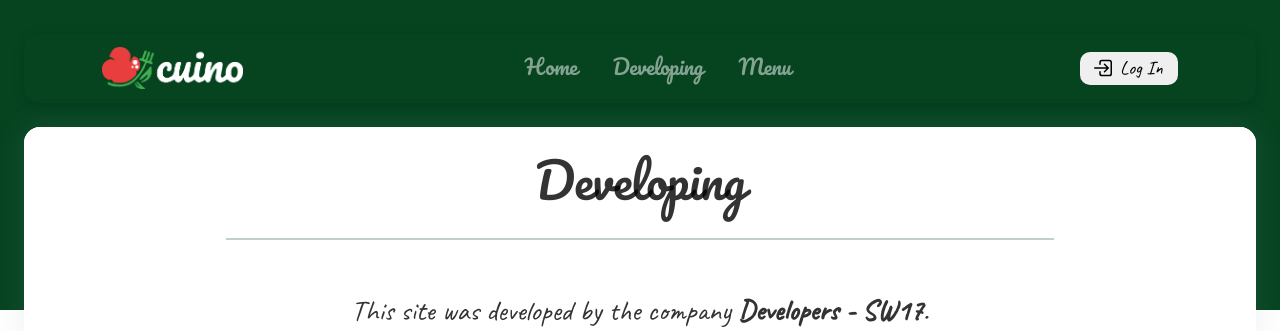
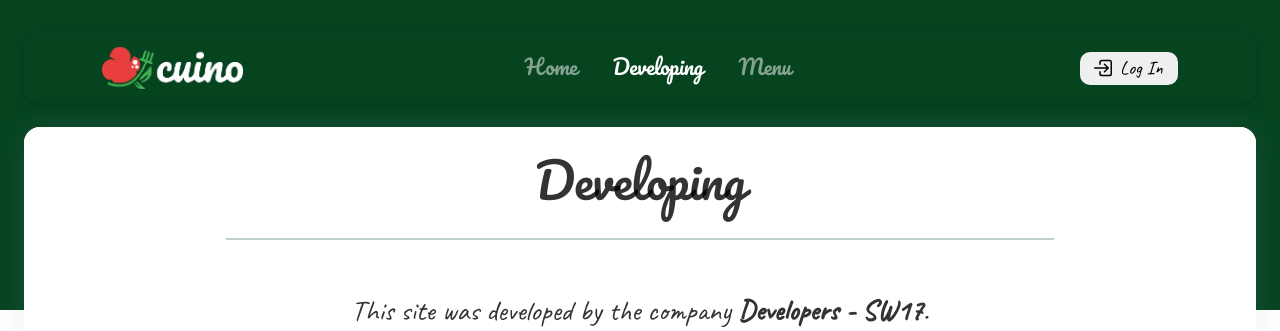
Before and after one commit to Adro312/Cuino-Website, a CodeIgniter app: page /Cuino/index.php/Pages/Enterprise in a window 1280 px wide. Shown: the top 331 px of the page. Run offline with CodeIgniter, Linux system fonts and the light colour scheme; some libraries are stand-ins or nearby versions.

Commit message:
Nav select activado arregaldo

```diff
--- a/application/views/layouts/nav.php
+++ b/application/views/layouts/nav.php
@@ -5,12 +5,12 @@
             <img src="<?=base_url('assets/img/logos/LogoLetrasBlancas.png');?>" alt="" style="width: 100%;">
         </a>
         <ul class="breadcrumb bg-transparent justify-content-center ul-menu-cuino" id="menu-original">
-            <li><a class="opacity-5 nav-bar text-white text-btn-type item-menu-768 item-menu-1024 item-menu-600" href="<?=site_url('Pages/About_Us');?>">Home</a></li>
-            <li><a class="opacity-5 nav-bar text-white text-btn-type item-menu-1024 item-menu-768 item-menu-600" href="<?=site_url('Pages/Enterprise');?>">Developing</a></li>
-            <li><a class="opacity-5 nav-bar text-white text-btn-type item-menu-1024 item-menu-768 item-menu-600" href="<?=site_url('Pages/Menu');?>">Menu</a></li>
+            <li><a id="NAV-HOME" class="opacity-5 nav-bar text-white text-btn-type item-menu-768 item-menu-1024 item-menu-600" href="<?=site_url('Pages/About_Us');?>">Home</a></li>
+            <li><a id="NAV-DEV" class="opacity-5 nav-bar text-white text-btn-type item-menu-1024 item-menu-768 item-menu-600" href="<?=site_url('Pages/Enterprise');?>">Developing</a></li>
+            <li><a id="NAV-MENU" class="opacity-5 nav-bar text-white text-btn-type item-menu-1024 item-menu-768 item-menu-600" href="<?=site_url('Pages/Menu');?>">Menu</a></li>
             <?php if(isset($this->session->id)){?>
-                <li><a class="opacity-5 nav-bar text-white text-btn-type item-menu-1024 item-menu-768 item-menu-600" href="<?=site_url('Pages/Reviews');?>">Reviews</a></li>
-                <li><a class="opacity-5 nav-bar text-white text-btn-type item-menu-1024 item-menu-768 item-menu-600" href="<?=site_url('Pages/Profile');?>">Profile</a></li>
+                <li><a id="NAV-REVIEWS" class="opacity-5 nav-bar text-white text-btn-type item-menu-1024 item-menu-768 item-menu-600" href="<?=site_url('Pages/Reviews');?>">Reviews</a></li>
+                <li><a id="NAV-PROF" class="opacity-5 nav-bar text-white text-btn-type item-menu-1024 item-menu-768 item-menu-600" href="<?=site_url('Pages/Profile');?>">Profile</a></li>
             <?php }?>
         </ul>
         <div style="width: 15%;" class="justify-content-lg-end">
--- a/application/views/pages/about_us.php
+++ b/application/views/pages/about_us.php
@@ -6,6 +6,11 @@
     <!-- Navbar -->
     <?=$this->load->view('layouts/nav.php',null,TRUE);?>
     <!-- End Navbar -->
+
+    <script>
+        let home = document.getElementById('NAV-HOME');
+        home.classList.remove('opacity-5');
+    </script>
 
     <!-- Content  -->
     <div class="container-fluid py-4">
--- a/application/views/pages/enterprise.php
+++ b/application/views/pages/enterprise.php
@@ -6,6 +6,11 @@
     <!-- Navbar -->
     <?=$this->load->view('layouts/nav.php',null,TRUE);?>
     <!-- End Navbar -->
+
+    <script>
+        let developer = document.getElementById('NAV-DEV');
+        developer.classList.remove('opacity-5');
+    </script>
 
     <!-- Content  -->
     <div class="container-fluid py-4">
--- a/application/views/pages/menu.php
+++ b/application/views/pages/menu.php
@@ -6,6 +6,11 @@
   <!-- Navbar -->
   <?=$this->load->view('layouts/nav.php',null,TRUE);?>
   <!-- End Navbar -->
+
+  <script>
+      let menu = document.getElementById('NAV-MENU');
+      menu.classList.remove('opacity-5');
+  </script>
 
   <!-- Content  -->
   <div class="container-fluid py-4">
--- a/application/views/pages/profile.php
+++ b/application/views/pages/profile.php
@@ -6,6 +6,11 @@
     <!-- Navbar -->
     <?=$this->load->view('layouts/nav.php',null,TRUE);?>
     <!-- End Navbar -->
+
+    <script>
+        let perfil = document.getElementById('NAV-PROF');
+        perfil.classList.remove('opacity-5');
+    </script>
 
     <!-- Content  -->
     <div class="container-fluid py-4">
--- a/application/views/pages/reviews.php
+++ b/application/views/pages/reviews.php
@@ -8,6 +8,11 @@
   <!-- Navbar -->
   <?=$this->load->view('layouts/nav.php',null,TRUE);?>
   <!-- End Navbar -->
+
+  <script>
+      let review = document.getElementById('NAV-REVIEWS');
+      review.classList.remove('opacity-5');
+  </script>
 
   <!-- Content  -->
   <div class="container-fluid py-4">
```
